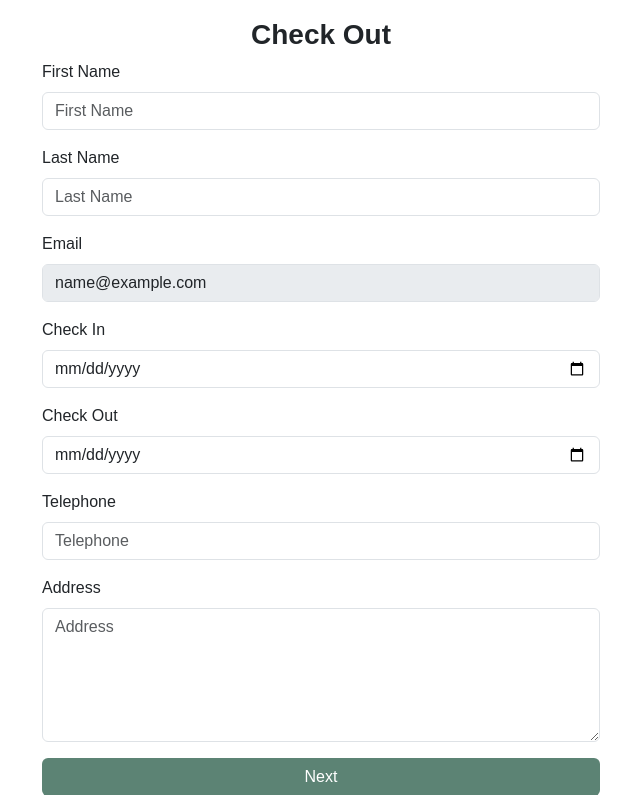
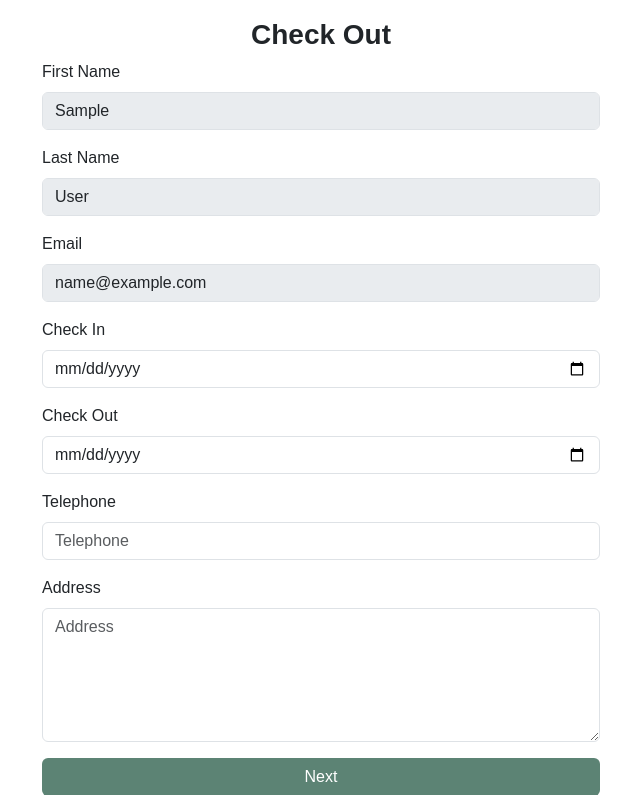
Before and after one commit to syasul/Amelyn-Collection, a Django app: page /order/checkout-form/ in a window 1280 px wide. Shown: the part 57-852 px from the top of the page, without its empty margins (319-959 px from the left). Run offline with Django 4.2, Linux system fonts and the light colour scheme; a user stored in the database is signed in; tables that the repository leaves empty hold one stand-in row (values such as "Sample post"); parts of the project's set-up code (start-up, migrations or seed data) failed here and were passed over; some libraries are stand-ins or nearby versions; some web fonts are replaced.

Commit message:
feat(checkout): add firstname and lastname in form

```diff
--- a/Order/views.py
+++ b/Order/views.py
@@ -16,8 +16,12 @@ from .utils import currency
 def checkoutForm(request):
     current_user = request.user
     userEmail = None
+    firstName = None
+    lastName = None
     if request.user.is_authenticated:
         userEmail = request.user.email
+        firstName = request.user.firstName
+        lastName = request.user.lastName
 
     if request.method == "POST":
         firstName = request.POST.get('firstName')
@@ -57,7 +61,7 @@ def checkoutForm(request):
         }
         return redirect("Order:paymentOrder")
 
-    return render(request, 'order/formCheckout.html', { 'user_email': userEmail, 'current_user': current_user })
+    return render(request, 'order/formCheckout.html', { 'user_email': userEmail, 'current_user': current_user, 'firstName': firstName, 'lastName': lastName })
 
 
 @login_required
--- a/templates/order/formCheckout.html
+++ b/templates/order/formCheckout.html
@@ -78,11 +78,11 @@
                   {% csrf_token %}
                     <div class="mb-3 form-group">
                         <label for="firstName" class="form-label">First Name</label>
-                        <input type="text" class="form-control shadow-none" id="firstName" name="firstName" placeholder="First Name">
+                        <input type="text" class="form-control shadow-none" id="firstName" name="firstName" placeholder="First Name" value="{{ firstName }}" disabled>
                     </div>
                     <div class="mb-3 form-group">
                         <label for="lastName" class="form-label">Last Name</label>
-                        <input type="text" class="form-control shadow-none" id="lastName" name="lasttName" placeholder="Last Name">
+                        <input type="text" class="form-control shadow-none" id="lastName" name="lasttName" placeholder="Last Name" value="{{ lastName }}" disabled>
                     </div>
                     <div class="mb-3 form-group">
                         <label for="email" class="form-label">Email</label>
```
Also changed, not shown: upload/images/feed_mei.png (added), upload/images/hari_buruh_Xdwa2NG.png (added), upload/images/kenaikan_isa_almasih.png (added).
